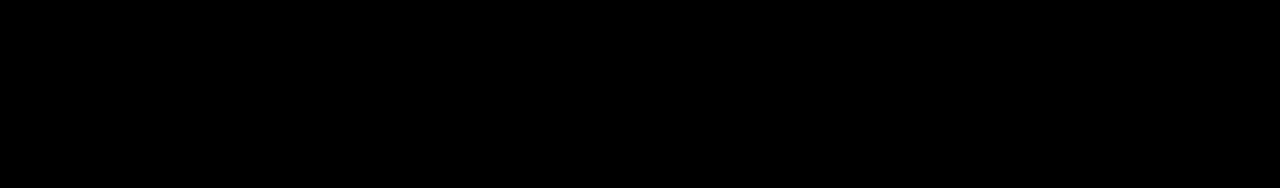
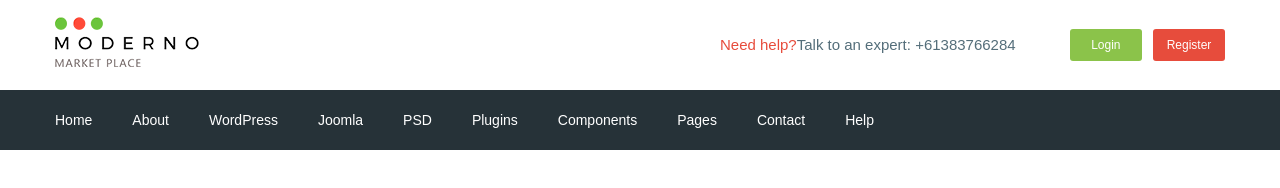
Before and after one commit to Flash922/moderno2, a website: page app/index.html in a window 1280 px wide. Drawn offline with nearby package versions, Linux system fonts and the light colour scheme; files that its build step writes are made by us from their sources.

Commit message:
Add header

```diff
--- a/app/index.html
+++ b/app/index.html
@@ -5,10 +5,62 @@
   <meta http-equiv="X-UA-Compatible" content="IE=edge">
   <meta name="viewport" content="width=device-width, initial-scale=1.0">
   <title>Document</title>
+  <link
+    href="https://fonts.googleapis.com/css2?family=Lato&family=Open+Sans:wght@600&family=Raleway:wght@700&family=Roboto:wght@400;500;700&display=swap"
+    rel="stylesheet"
+  >
   <link rel="stylesheet" href="css/libs.min.css">
   <link rel="stylesheet" href="css/style.min.css">
 </head>
 <body>
+  <header class="header">
+    <div class="header__top">
+      <div class="container">
+        <div class="header__top-inner">
+          <div class="header__logo">
+            <img
+              src="img/logo.png"
+              alt="Moderno marketplace"
+            >
+          </div>
+          <div class="header__text">
+            <a href=""><span>Need help?</span></a>Talk to an expert:
+            <a href="tel:+61383766284">+61383766284</a>
+          </div>
+          <div class="header__box">
+            <a
+              class="basket"
+              href="#"
+            ></a>
+            <a
+              class="header__btn header__btn-login"
+              href="#"
+            >Login</a>
+            <a
+              class="header__btn header__btn-register"
+              href="#"
+            >Register</a>
+          </div>
+        </div>
+      </div>
+    </div>
+    <div class="header__menu">
+      <div class="container">
+        <nav class="menu">
+          <li><a href="#">Home</a></li>
+          <li><a href="#">About</a></li>
+          <li><a href="#">WordPress</a></li>
+          <li><a href="#">Joomla</a></li>
+          <li><a href="#">PSD</a></li>
+          <li><a href="#">Plugins</a></li>
+          <li><a href="#">Components</a></li>
+          <li><a href="#">Pages</a></li>
+          <li><a href="#">Contact</a></li>
+          <li><a href="#">Help</a></li>
+        </nav>
+      </div>
+    </div>
+  </header>
   <script src="https://ajax.googleapis.com/ajax/libs/jquery/3.6.0/jquery.min.js"></script>
   <script src="js/libs.min.js"></script>
   <script src="js/main.min.js"></script>
--- /dev/null
+++ b/app/scss/_fonts.scss
@@ -0,0 +1,7 @@
+@font-face {
+  font-family: 'Roboto-Regular', sans-serif;
+  src: url('../fonts/Roboto-Regular.woff2') format ('woff2'),
+      url('../fonts/Roboto-Regular.woff') format ('woff');
+  font-weight: 400;
+  font-display: swap;
+}
--- /dev/null
+++ b/app/scss/_global.scss
@@ -0,0 +1,31 @@
+
+html{
+  box-sizing: border-box;
+}
+*,
+*::before,
+*::after{
+  box-sizing: inherit;
+}
+a{
+  display: inline-block;
+  text-decoration: none;
+  color: $text;
+}
+ul,li{
+  margin: 0;
+  padding: 0;
+  list-style: none;
+}
+body{
+  font-family: 'Roboto-Regular', sans-serif;
+  font-weight: 400;
+  font-size: 15px;
+  line-height: 24px;
+  color: $text;
+}
+.container{
+  max-width: 1200px;
+  margin: 0 auto;
+  padding: 0 15px;
+}
--- /dev/null
+++ b/app/scss/_vars.scss
@@ -0,0 +1,4 @@
+$text: #546e7a;
+$red: #e74c3c;
+$green: #8bc34a;
+$bg: #263238;
--- a/app/scss/style.scss
+++ b/app/scss/style.scss
@@ -1,15 +1,59 @@
-html{
-  box-sizing: border-box;
+@import 'vars';
+@import 'global';
+@import 'fonts';
+
+
+.header {
+
+  &__top-inner {
+    display: flex;
+    justify-content: space-between;
+    align-items: center;
+    height: 90px;
+  }
+  &__text {
+    margin-left: auto;
+    margin-right: 50px;
+    span {
+      color: $red;
+    }
+  }
+  &__btn {
+    padding: 4px;
+    min-width: 72px;
+    border-radius: 3px;
+    color: #fff;
+    font-size: 12px;
+    text-align: center;
+    &-login{
+      background-color: $green;
+    }
+    &-register{
+      background-color: $red;
+    }
+  }
+  &__btn + &__btn{
+    margin-left: 7px;
+  }
+  &__menu {
+    background-color: $bg;
+  }
 }
-*,
-*::before,
-*::after{
-  margin: 0;
+// .basket {
+// }
+.menu {
+  height: 60px;
+  display: flex;
+  align-items:center;
+  li {
+    display: inline-block;
+  }
+  li:not(:last-child) {
+    margin-right: 40px;
+  }
+  a {
+    font-size: 14px;
+    line-height: 30px ;
+    color: #fff;
+  }
 }
-body{
-  background-color: #000;
-}
-.box{
-  display: flex;
-  transition: all .3s;
-}
```
Also changed, not shown: gulpfile.js (+22 -36 lines), app/fonts/Roboto-Regular.woff (added), app/fonts/Roboto-Regular.woff2 (added), app/img/logo.png (added), app/img/logo.svg (added).
